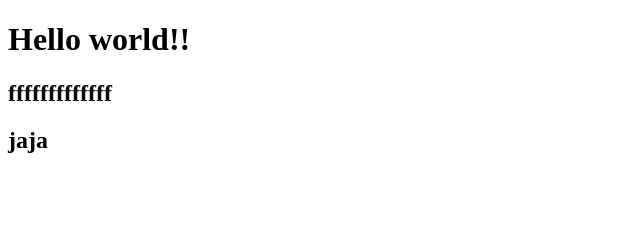
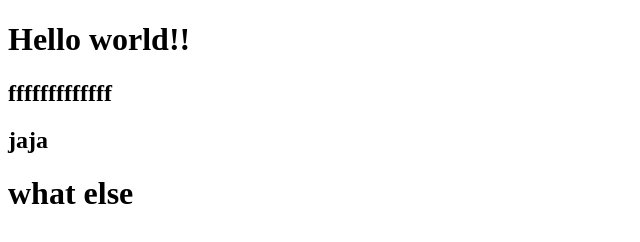
Before and after one commit to inwten/learngit, a plain HTML site: page index.html in a window 1280 px wide. Shown: the whole page, without its empty margins (0-640 px from the left). Drawn offline with Linux system fonts and the light colour scheme.

Commit message:
new world

```diff
--- a/index.html
+++ b/index.html
@@ -9,5 +9,6 @@
     <h1>Hello world!!</h1>
     <h2>fffffffffffff</h2>
     <h2>jaja</h2>
+    <h1>what else</h1 >
   </body>
 </html>
```
